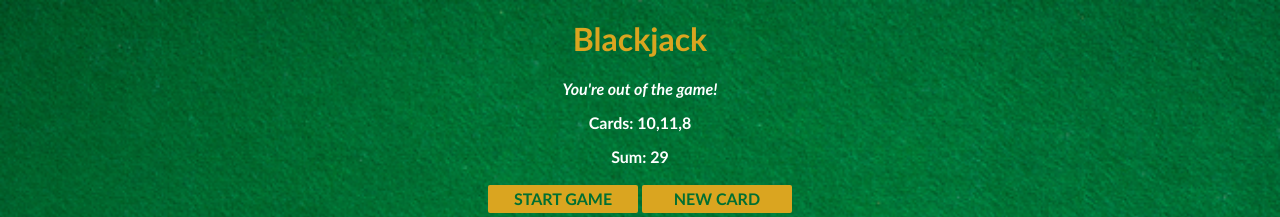
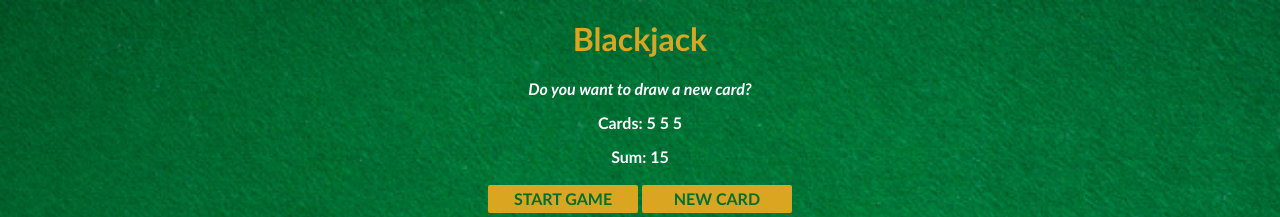
Before and after one commit to Trugtie/Javascript-Training, a plain HTML site: page Blackjack/index.html in a window 1280 px wide. Both pictures are taken after a click on the button "NEW CARD". Shown: the top 217 px of the page. Drawn offline with nearby package versions, Linux system fonts and the light colour scheme.

Commit message:
Some thing about math.floor and math.random

```diff
--- a/Blackjack/index.html
+++ b/Blackjack/index.html
@@ -4,6 +4,7 @@
     </head>
     <body>
         <h1>Blackjack</h1>
+        <p id="greeting-el"></p>
         <p id="message-el">Want to play a round?</p>
         <p id="cards-el">Cards:</p>
         <p id="sum-el">Sum:</p>
--- a/Blackjack/index.js
+++ b/Blackjack/index.js
@@ -54,6 +54,10 @@
 //     "All good. Been working on my portfolio lately."
 // ]
 
+// for (let i=0;i<messages.length;i+=1){
+//     console.log(messages[i]);
+// }
+
 // let newMessage = "Same here!"
 
 // messages.push(newMessage);
@@ -66,8 +70,35 @@
 //     console.log(i);
 // }
 
-let firstCard=10;
-let secondCard=11;
+// let cardss=[7,3,9];
+
+// for (let i=0;i<cardss.length;i+=1){
+//     console.log(cardss[i]);
+// }
+
+// let sentence = ["Hello","my","name","is","Per"]
+// let greetingEl=document.querySelector("#greeting-el");
+
+// for (let i = 0 ; i<sentence.length; i++){
+//     greetingEl.textContent += sentence[i]+" ";
+// }
+
+// let player1Time=102;
+// let player2Time=107;
+// function totalRaceTime(){
+//     return player1Time+player2Time;
+// };
+// let total=totalRaceTime();
+// console.log(total);
+
+// let randomNumber = Math.floor(Math.random() * 6) + 1;
+// console.log(randomNumber);
+
+// let flooredNumber=Math.floor(4.0632);
+// console.log(flooredNumber);
+
+let firstCard=getRandomCard();
+let secondCard=getRandomCard();
 let cards=[firstCard,secondCard];
 let sum=firstCard+secondCard;
 let hasBlackjack=false;
@@ -78,8 +109,15 @@ let messageEl = document.getElementById("message-el");
 let sumEl = document.querySelector("#sum-el");
 let cardsEl = document.getElementById("cards-el");
 
+function getRandomCard(){
+    return 5;
+}
+
 function renderGame(){
-    cardsEl.textContent = "Cards: " + cards;
+    cardsEl.textContent = "Cards: "
+    for(let i = 0; i < cards.length ; i++){
+        cardsEl.textContent+=cards[i] + " ";
+    }
     sumEl.textContent = "Sum: " + sum;
     if(sum<=20){
         message = "Do you want to draw a new card?";
@@ -96,7 +134,7 @@ function renderGame(){
 
 function newCard(){
     console.log("Drawing a new card from the deck!");
-    let card=8;
+    let card=getRandomCard();
     sum+=card;
     cards.push(card);
     renderGame();
```
